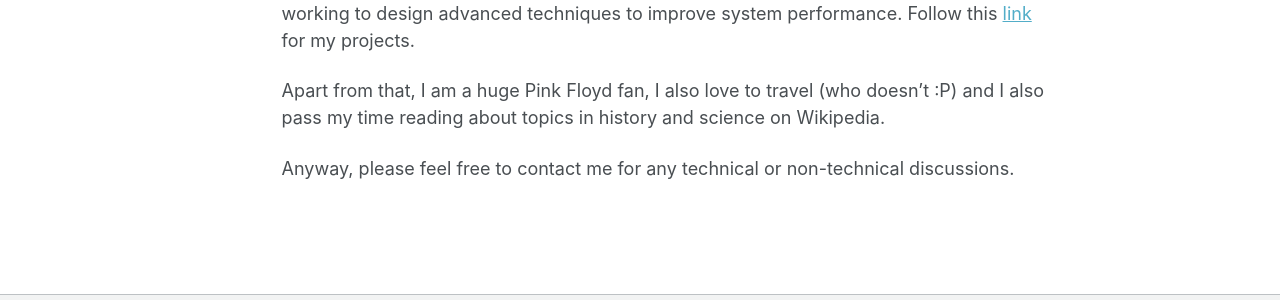
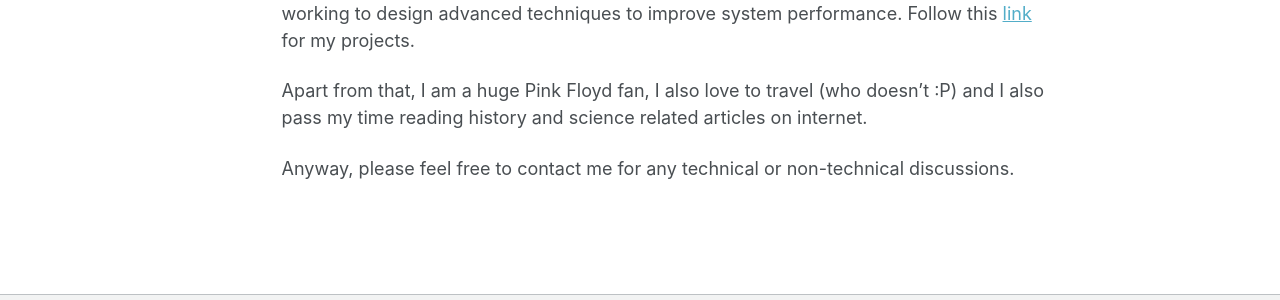
Before and after one commit to Riteshgvnd/riteshgvnd.github.io, a Jekyll site: the page built from _pages/about.md, in a window 1280 px wide. Shown: the part 450-750 px from the top of the page. Built offline with Jekyll 4.4.1, drawn with Linux system fonts in a browser that asks for light colours.

Commit message:
Update about.md

```diff
--- a/_pages/about.md
+++ b/_pages/about.md
@@ -18,6 +18,6 @@ I am Ritesh, from [Chhindwara](https://en.wikipedia.org/wiki/Chhindwara), a smal
 
 I am part of **Casper (Computer Architecture for Security and Performance)** research team, working under the guidance of [Prof. Biswabandan Panda](https://www.cse.iitb.ac.in/~biswa/), where our team is working to design advanced techniques to improve system performance. Follow this [link](https://riteshgvnd.github.io/projects/) for my projects.
 
-Apart from that, I am a huge Pink Floyd fan, I also love to travel (who doesn't :P) and I also pass my time reading about topics in history and science on Wikipedia.
+Apart from that, I am a huge Pink Floyd fan, I also love to travel (who doesn't :P) and I also pass my time reading history and science related articles on internet.
 
 Anyway, please feel free to contact me for any technical or non-technical discussions.
```
